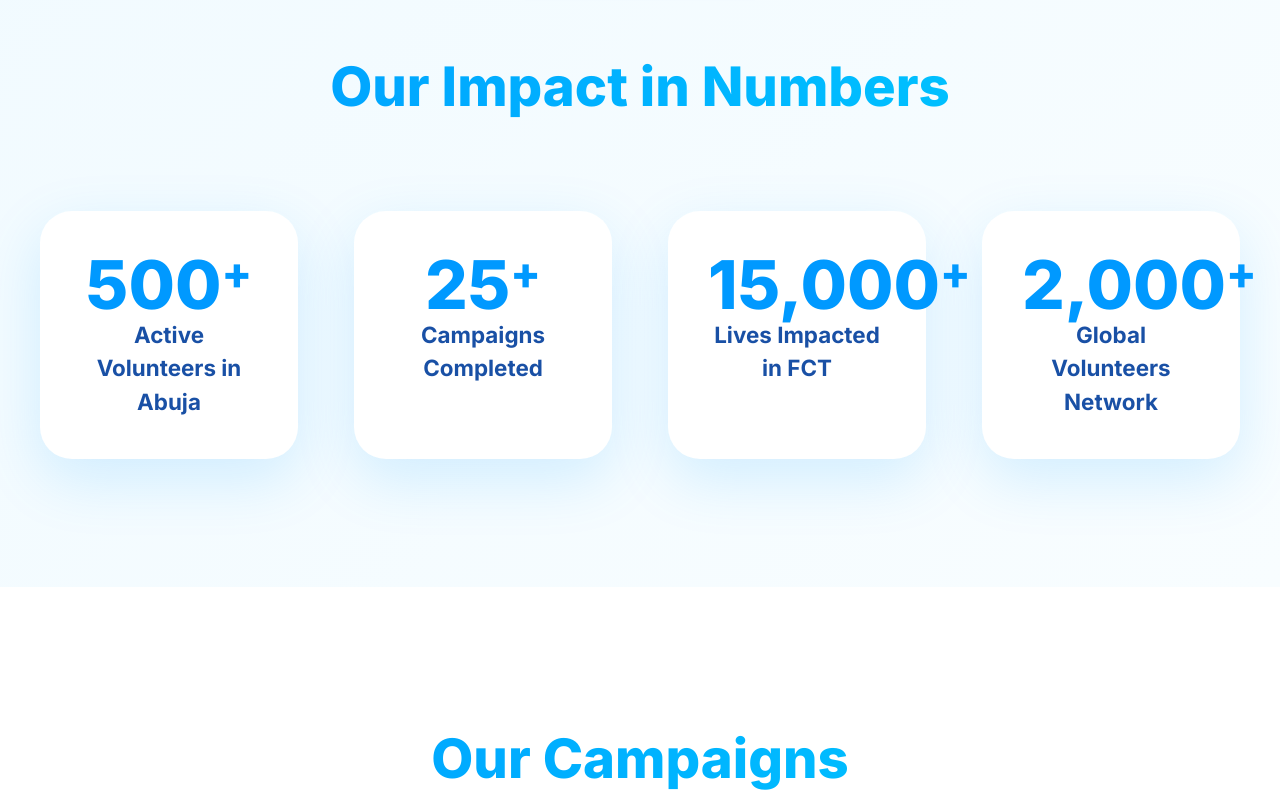
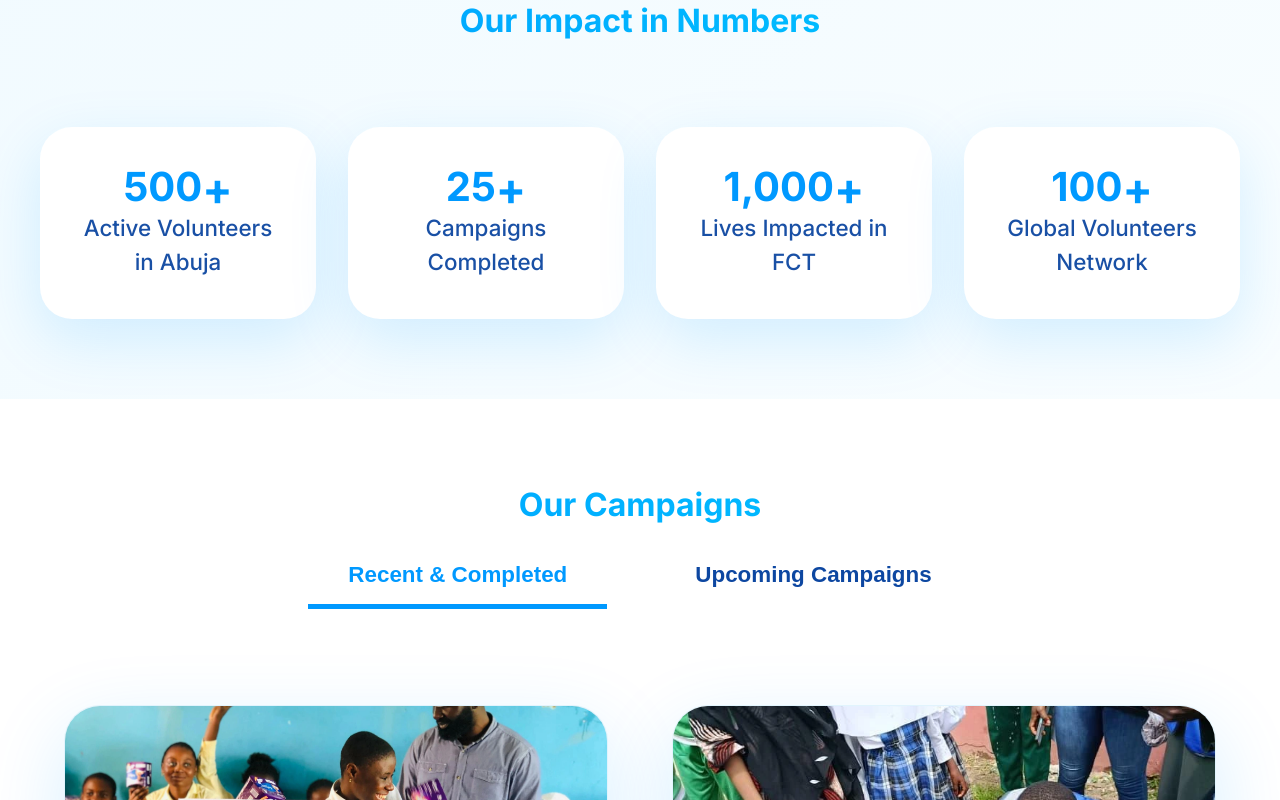
Before and after one commit to DevJerry1738/v4c-abuja, a React (Vite) app: page / in a window 1280 px wide. Shown: the part 1340-2140 px from the top of the page. Built offline with nearby package versions, Linux system fonts and the light colour scheme.

Commit message:
Updated whatsapp number and campaigns

```diff
--- a/src/components/layout/Footer.tsx
+++ b/src/components/layout/Footer.tsx
@@ -33,7 +33,7 @@ export default function Footer() {
           <h3>Contact Us</h3>
           <div className="contactItem">
             <Phone size={20} />
-            <span>+234 901 144 8616</span>
+            <span>+234 814 407 6082</span>
           </div>
           <div className="contactItem">
             <Mail size={20} />
--- a/src/components/sections/Campaigns.css
+++ b/src/components/sections/Campaigns.css
@@ -1,11 +1,5 @@
-/* ──────────────────────────────
-   CAMPAIGNS SECTION – FINAL & PERFECT
-   2 cards per row on large screens
-   1 card per row on mobile
-   ─────────────────────────────── */
-
 .campaigns {
-  padding: 8rem 2rem;
+  padding: 5rem 2rem;
   background: white;
 }
 
@@ -16,10 +10,10 @@
 
 .campaignsTitle {
   text-align: center;
-  font-size: 3.4rem;
-  font-weight: 900;
+  font-size: 2rem;
+  font-weight: 700;
   color: var(--v4c-dark-blue);
-  margin-bottom: 5rem;
+  margin-bottom: 1rem;
   background: linear-gradient(90deg, var(--v4c-blue), #00ccff);
   -webkit-background-clip: text;
   background-clip: text;
@@ -103,7 +97,7 @@
 
 /* ───── CAROUSEL – FIXED HEIGHT ───── */
 .carouselContainer {
-  height: 340px;
+  height: 400px;
   overflow: hidden;
   background: #f0f0f0;
   position: relative;
@@ -202,7 +196,7 @@
 
 .campaignCard h3 {
   font-size: 1.9rem;
-  font-weight: 900;
+  font-weight: 700;
   color: var(--v4c-dark-blue);
   margin-bottom: 1.2rem;
   line-height: 1.3;
@@ -291,8 +285,8 @@
 }
 
 @media (max-width: 768px) {
-  .campaigns { padding: 6rem 1.5rem; }
-  .campaignsTitle { font-size: 2.8rem; }
+  .campaigns { padding: 5rem 1.5rem; }
+  .campaignsTitle { font-size: 2rem; }
   .campaignCard { height: 600px; }
   .carouselContainer { height: 280px; }
 }
--- a/src/components/sections/Hero.css
+++ b/src/components/sections/Hero.css
@@ -66,7 +66,7 @@
   font-weight: 500;
   line-height: 1.7;
   max-width: 90%;
-  margin: 0 auto;
+  margin: 20px auto;
   opacity: 0.96;
   text-align: center;
 }
--- a/src/components/sections/Stats.css
+++ b/src/components/sections/Stats.css
@@ -1,5 +1,5 @@
 .stats {
-  padding: 8rem 2rem;
+  padding: 5rem 2rem;
   background: linear-gradient(135deg, #f0faff 0%, #f8fdff 100%);
   text-align: center;
 }
@@ -56,8 +56,8 @@
 
 /* Title */
 .statsTitle {
-  font-size: 3.4rem;
-  font-weight: 900;
+  font-size: 2rem;
+  font-weight: 700;
   color: var(--v4c-dark-blue);
   margin-bottom: 5rem;
   background: linear-gradient(90deg, var(--v4c-blue), #00ccff);
@@ -70,7 +70,7 @@
 .statsGrid {
   display: grid;
   grid-template-columns: repeat(auto-fit, minmax(240px, 1fr));
-  gap: 3.5rem;
+  gap: 2rem;
 }
 
 .statCard {
@@ -79,15 +79,18 @@
   border-radius: 32px;
   box-shadow: 0 20px 60px rgba(0,153,255,0.15);
   transition: transform 0.4s ease;
+  opacity: 0.5;
 }
 
 .statCard:hover {
   transform: translateY(-12px);
+  box-shadow: 0 30px 80px rgba(0,153,255,0.25);
+  opacity: 1;
 }
 
 .statNumber {
-  font-size: 4.2rem;
-  font-weight: 900;
+  font-size: 2.5rem;
+  font-weight: 700;
   color: var(--v4c-blue);
   line-height: 1;
   margin-bottom: 1rem;
@@ -102,7 +105,7 @@
 .statLabel {
   font-size: 1.4rem;
   color: var(--v4c-dark-blue);
-  font-weight: 700;
+  font-weight: 500;
   opacity: 0.95;
   line-height: 1.5;
 }
--- a/src/components/sections/Stats.tsx
+++ b/src/components/sections/Stats.tsx
@@ -40,8 +40,8 @@ export default function Stats() {
   const stats = [
     { number: 500, suffix: "+", label: "Active Volunteers in Abuja" },
     { number: 25, suffix: "+", label: "Campaigns Completed" },
-    { number: 15000, suffix: "+", label: "Lives Impacted in FCT" },
-    { number: 2000, suffix: "+", label: "Global Volunteers Network" },
+    { number: 1000, suffix: "+", label: "Lives Impacted in FCT" },
+    { number: 100, suffix: "+", label: "Global Volunteers Network" },
   ];
 
   return (
```
